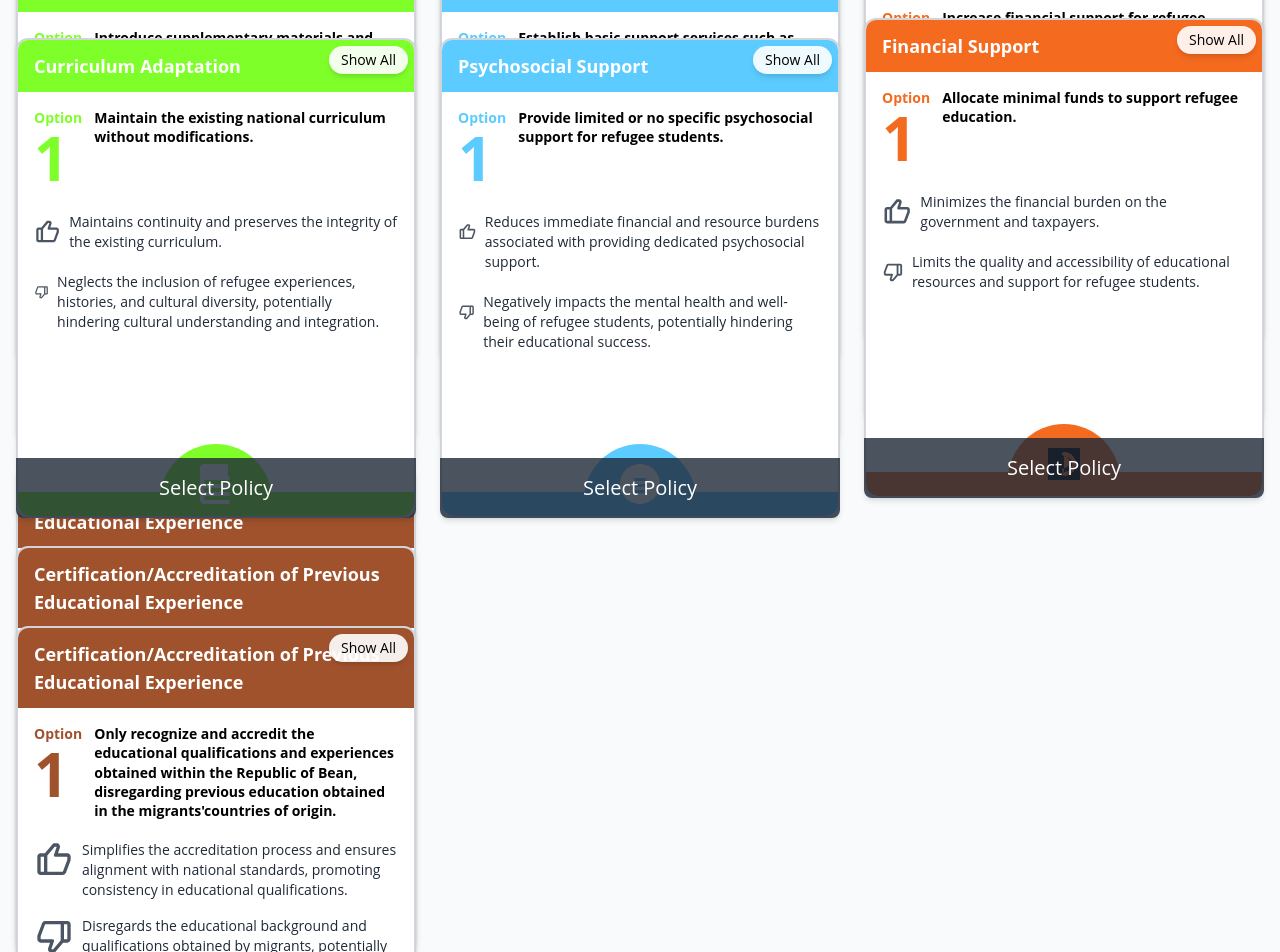
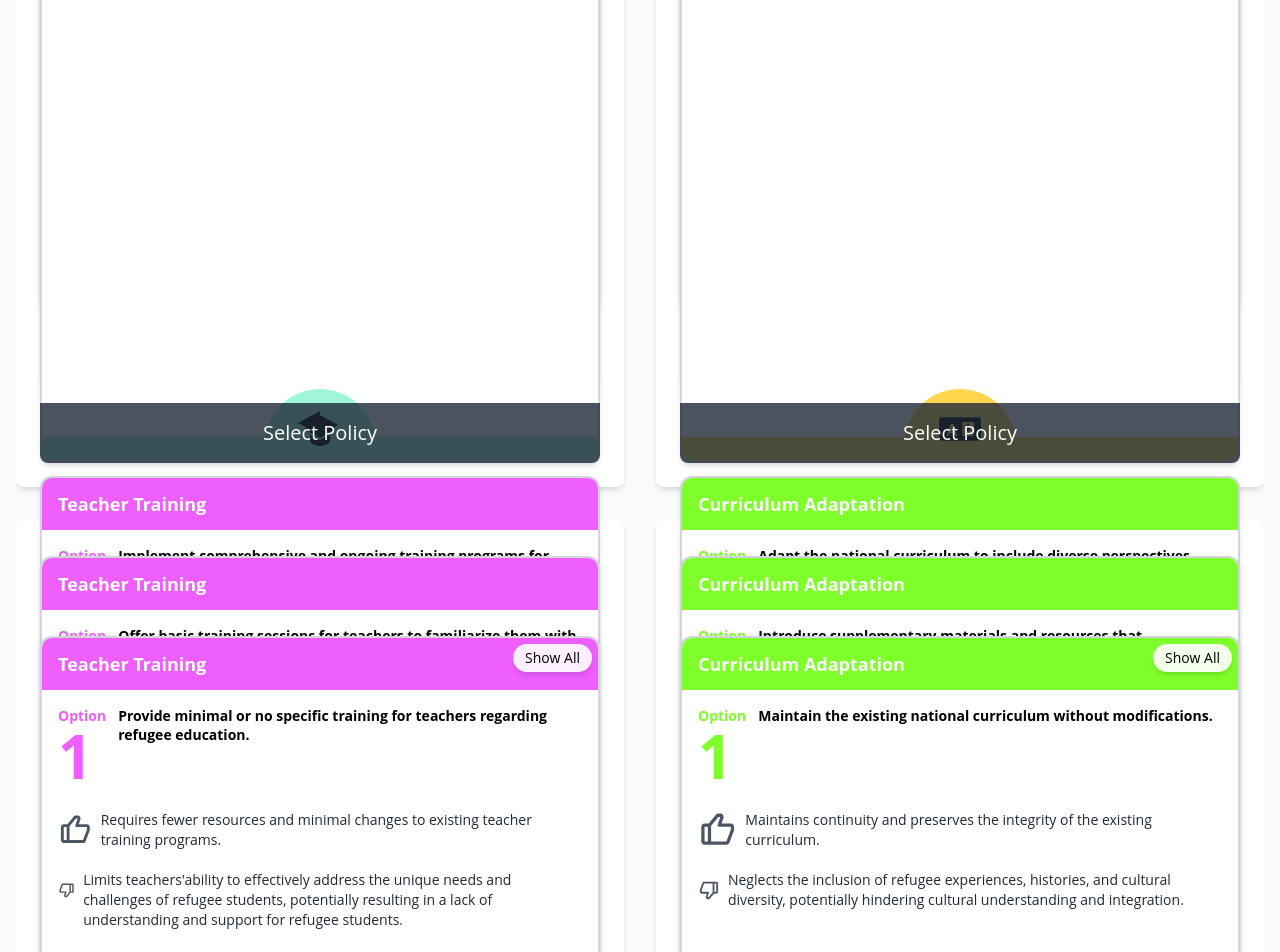
Before and after one commit to SankrityaT/bean-refugee-challenge-next, a Next.js app: page /policy-selection in a window 1280 px wide. Shown: the part 1720-2672 px from the top of the page. Built offline with nearby package versions, Linux system fonts and the light colour scheme.

Commit message:
Fix UI issues: Display all policy categories without scrolling, fix certification card bottom layer for Option 2, ensure consistent card heights and visibility of bottom elements

```diff
--- a/src/app/policy-selection/page.tsx
+++ b/src/app/policy-selection/page.tsx
@@ -91,7 +91,7 @@ export default function PolicySelectionPage() {
       {/* Main Content */}
       <main className="container mx-auto px-4 py-8">
         {/* Map Section */}
-        <section className="mb-10 bg-white rounded-lg shadow-sm p-6">
+        <section className="mb-10 bg-white rounded-lg shadow-md p-6">
           <h2 className="font-bebas text-3xl mb-4">Republic of Bean: Refugee Crisis</h2>
           <MapCanvas />
           <p className="text-gray-700">
@@ -102,7 +102,7 @@ export default function PolicySelectionPage() {
         </section>
 
         {/* Budget Indicator - Updated to show units instead of monetary value */}
-        <div className="bg-white p-4 rounded-lg shadow-sm border">
+        <div className="bg-white p-4 rounded-lg shadow-md border mb-8">
           <div className="flex justify-between items-center mb-2">
             <h3 className="font-bebas text-lg">Policy Budget</h3>
             <span className={`font-bold ${!budgetValidation.isValid ? 'text-warning-orange' : 'text-black'}`}>
@@ -118,18 +118,48 @@ export default function PolicySelectionPage() {
           />
         </div>
 
-        <h2 className="font-bebas text-3xl mt-8 mb-4">Policy Selection</h2>
-        <div className="grid grid-cols-1 md:grid-cols-2 lg:grid-cols-3 gap-6">
-          {POLICY_AREAS.map((area) => (
-            <div key={area.id} className="space-y-4">
-              <h3 className="font-bebas text-2xl flex items-center gap-2">
+        {/* Custom styling to ensure Option 2 certification card button is visible */}
+        <style jsx global>{`
+          .certification-option-2-button {
+            position: absolute !important;
+            bottom: -30px !important;
+            z-index: 9999 !important;
+          }
+        `}</style>
+
+        <h2 className="font-bebas text-3xl mt-8 mb-6 text-policy-maroon">Policy Selection</h2>
+
+        {/* Policy categories displayed in a non-scrolling flex container */}
+        <div className="mb-6">
+          <div className="flex flex-wrap gap-2 py-2">
+            {POLICY_AREAS.map((area) => (
+              <div
+                key={`category-${area.id}`}
+                className="px-4 py-2 bg-white rounded-full shadow-sm border border-gray-200 flex items-center gap-2 cursor-pointer hover:bg-gray-50 transition-colors"
+              >
+                <area.icon className="h-5 w-5" />
+                <span className="whitespace-nowrap font-medium">{area.title}</span>
+              </div>
+            ))}
+          </div>
+        </div>
+
+        {/* Responsive grid with smooth scrolling */}
+        <div className="grid grid-cols-1 md:grid-cols-2 gap-8 overflow-y-auto" style={{ scrollBehavior: 'smooth' }}>
+          {POLICY_AREAS.map((area, index) => (
+            <div
+              key={area.id}
+              id={`policy-area-${area.id}`}
+              className="bg-white rounded-lg shadow-md p-6 space-y-4 transition-all hover:shadow-lg scroll-mt-24"
+            >
+              <h3 className="font-bebas text-2xl flex items-center gap-2 text-policy-maroon border-b pb-2">
                 <area.icon className="h-6 w-6" />
                 {area.title}
               </h3>
               <p className="text-sm text-gray-600">{area.description}</p>
 
-              {/* Stacked Policy Cards */}
-              <div className="h-[30rem] relative">
+              {/* Stacked Policy Cards with adjusted container height for new card size */}
+              <div className="h-[55rem] relative">
                 <StackedPolicyCards
                   areaId={area.id}
                   areaIcon={area.icon}
@@ -142,11 +172,11 @@ export default function PolicySelectionPage() {
           ))}
         </div>
 
-        <div className="mt-8 flex justify-end">
+        <div className="mt-12 flex justify-end">
           <Button
             onClick={handleContinue}
             disabled={!budgetValidation.isValid}
-            className="bg-policy-maroon hover:bg-opacity-90"
+            className="bg-policy-maroon hover:bg-opacity-90 text-lg px-6 py-3"
           >
             Continue to Stakeholder Negotiation
           </Button>
--- a/src/components/ui/CertificationCard.tsx
+++ b/src/components/ui/CertificationCard.tsx
@@ -16,17 +16,20 @@ const CertificationCard: React.FC<CertificationCardProps> = ({
   advantage,
   disadvantage
 }) => {
+  // Special handling for Option 2 to ensure bottom content is visible
+  const isOption2 = optionNumber === 2;
+
   return (
-    <div className="w-full h-full bg-white rounded-xl border-2 border-gray-300 shadow-md overflow-hidden flex flex-col">
+    <div className="w-72 h-[38rem] bg-white rounded-xl border-2 border-gray-300 shadow-md overflow-visible flex flex-col">
       {/* Top Header (Brown) */}
       <div className="bg-[#A0522D] px-4 py-3">
-        <h2 className="text-lg font-bold text-white">{title}</h2>
+        <h2 className="text-lg font-bold text-white truncate">{title}</h2>
       </div>
 
       {/* Body Content */}
-      <div className="flex flex-grow flex-col gap-2 p-4">
+      <div className="p-4 flex flex-col gap-2 flex-grow">
         <div className="flex items-start gap-3">
-          <div className="flex flex-col items-start">
+          <div className="flex flex-col items-start flex-shrink-0">
             <div className="text-sm font-bold text-[#A0522D]">Option</div>
             <div className="text-6xl leading-none font-bold text-[#A0522D]">{optionNumber}</div>
           </div>
@@ -42,7 +45,7 @@ const CertificationCard: React.FC<CertificationCardProps> = ({
           </p>
         </div>
 
-        <div className="mt-2 flex items-start gap-2">
+        <div className="mt-2 flex items-start gap-2 mb-8">
           <BiDislike className="w-10 h-10 text-gray-600 flex-shrink-0" />
           <p className="text-sm text-gray-800">
             {disadvantage}
@@ -51,18 +54,34 @@ const CertificationCard: React.FC<CertificationCardProps> = ({
       </div>
 
       {/* Bottom Brown Footer + Certificate Icon */}
-      <div className="relative">
+      <div className="relative mt-auto">
+        {/* Rounded bottom of card */}
         <div className="h-6 w-full rounded-b-xl bg-[#A0522D]"></div>
-        <div className="absolute -top-12 left-1/2 z-10 -translate-x-1/2 transform">
-          <div className="flex h-20 w-28 items-center justify-center rounded-t-full bg-[#A0522D]">
-            {/* Certificate Icon */}
-            <svg className="h-12 w-12 text-white" viewBox="0 0 64 64" xmlns="http://www.w3.org/2000/svg">
-              <path d="M26 10c0-1.1.9-2 2-2h18l6 6v30c0 1.1-.9 2-2 2H28c-1.1 0-2-.9-2-2V10zm20 0v6h6l-6-6z" />
-              <circle cx="24" cy="44" r="5" fill="white" />
-              <path d="M21.5 49l1.5-2.5 1.5.7 1.5-.7 1.5 2.5-2.5.8z" />
-            </svg>
+
+        {isOption2 ? (
+          <div className="absolute -bottom-6 left-0 w-full">
+            <div className="h-6 bg-[#A0522D]"></div>
+            <div className="absolute -top-10 left-1/2 -translate-x-1/2">
+              <div className="h-20 w-28 bg-[#A0522D] rounded-t-full flex items-center justify-center">
+                <svg className="h-12 w-12 text-white" viewBox="0 0 64 64" xmlns="http://www.w3.org/2000/svg">
+                  <path d="M26 10c0-1.1.9-2 2-2h18l6 6v30c0 1.1-.9 2-2 2H28c-1.1 0-2-.9-2-2V10zm20 0v6h6l-6-6z" fill="currentColor" />
+                  <circle cx="24" cy="44" r="5" fill="white" />
+                  <path d="M21.5 49l1.5-2.5 1.5.7 1.5-.7 1.5 2.5-2.5.8z" fill="white" />
+                </svg>
+              </div>
+            </div>
           </div>
-        </div>
+        ) : (
+          <div className="absolute -top-12 left-1/2 z-10 -translate-x-1/2 transform">
+            <div className="flex h-20 w-28 items-center justify-center rounded-t-full bg-[#A0522D]">
+              <svg className="h-12 w-12 text-white" viewBox="0 0 64 64" xmlns="http://www.w3.org/2000/svg">
+                <path d="M26 10c0-1.1.9-2 2-2h18l6 6v30c0 1.1-.9 2-2 2H28c-1.1 0-2-.9-2-2V10zm20 0v6h6l-6-6z" fill="currentColor" />
+                <circle cx="24" cy="44" r="5" fill="white" />
+                <path d="M21.5 49l1.5-2.5 1.5.7 1.5-.7 1.5 2.5-2.5.8z" fill="white" />
+              </svg>
+            </div>
+          </div>
+        )}
       </div>
     </div>
   );
--- a/src/components/ui/FinancialSupportCard.tsx
+++ b/src/components/ui/FinancialSupportCard.tsx
@@ -17,16 +17,16 @@ const FinancialSupportCard: React.FC<FinancialSupportCardProps> = ({
   disadvantage
 }) => {
   return (
-    <div className="w-full h-full bg-white rounded-xl border-2 border-gray-300 shadow-md overflow-hidden flex flex-col">
+    <div className="w-72 h-[32rem] bg-white rounded-xl border-2 border-gray-300 shadow-md overflow-visible flex flex-col pb-8">
       {/* Top Header (Orange) */}
       <div className="bg-[#F46A1F] px-4 py-3">
-        <h2 className="text-lg font-bold text-white">{title}</h2>
+        <h2 className="text-lg font-bold text-white truncate">{title}</h2>
       </div>
 
       {/* Body Content */}
-      <div className="flex flex-grow flex-col gap-2 p-4">
+      <div className="p-4 flex flex-col gap-2 flex-grow">
         <div className="flex items-start gap-3">
-          <div className="flex flex-col items-start">
+          <div className="flex flex-col items-start flex-shrink-0">
             <div className="text-sm font-bold text-[#F46A1F]">Option</div>
             <div className="text-6xl leading-none font-bold text-[#F46A1F]">{optionNumber}</div>
           </div>
@@ -35,30 +35,35 @@ const FinancialSupportCard: React.FC<FinancialSupportCardProps> = ({
           </p>
         </div>
 
-        <div className="mt-4 flex items-start gap-2">
-          <BiLike className="w-10 h-10 text-gray-600" />
+        <div className="mt-3 flex items-start gap-2">
+          <BiLike className="w-10 h-10 text-gray-600 flex-shrink-0" />
           <p className="text-sm text-gray-800">
             {advantage}
           </p>
         </div>
 
-        <div className="mt-3 flex items-start gap-2">
-          <BiDislike className="w-10 h-10 text-gray-600" />
+        <div className="mt-2 flex items-start gap-2">
+          <BiDislike className="w-10 h-10 text-gray-600 flex-shrink-0" />
           <p className="text-sm text-gray-800">
             {disadvantage}
           </p>
         </div>
       </div>
 
-      {/* Bottom Orange Footer + Dollar Icon */}
-      <div className="relative">
+      {/* Bottom Orange Footer + Dollar Icon + Bottom Bar */}
+      <div className="relative mt-auto">
+        {/* Rounded bottom of card */}
         <div className="h-6 w-full rounded-b-xl bg-[#F46A1F]"></div>
 
-        <div className="absolute -top-12 left-1/2 z-10 -translate-x-1/2 transform">
+        {/* Full width orange bar below the semicircle */}
+        <div className="absolute -bottom-8 w-full h-8 bg-[#F46A1F] z-0"></div>
+
+        {/* Half circle with dollar icon */}
+        <div className="absolute bottom-0 left-1/2 z-10 -translate-x-1/2 transform">
           <div className="flex h-20 w-28 items-center justify-center rounded-t-full bg-[#F46A1F]">
             {/* Dollar Icon */}
-            <svg className="h-12 w-12 text-black" fill="currentColor" viewBox="0 0 24 24">
-              <path d="M4 4h16v16H4V4zm8 2c-.55 0-1 .45-1 1s.45 1 1 1c1.66 0 3 1.34 3 3s-1.34 3-3 3c-.55 0-1 .45-1 1s.45 1 1 1c2.21 0 4-1.79 4-4s-1.79-4-4-4zm0 10c-.55 0-1 .45-1 1s.45 1 1 1c3.31 0 6-2.69 6-6s-2.69-6-6-6z" />
+            <svg className="h-12 w-12 text-white" fill="currentColor" viewBox="0 0 24 24">
+              <path d="M11.8 10.9c-2.27-.59-3-1.2-3-2.15 0-1.09 1.01-1.85 2.7-1.85 1.78 0 2.44.85 2.5 2.1h2.21c-.07-1.72-1.12-3.3-3.21-3.81V3h-3v2.16c-1.94.42-3.5 1.68-3.5 3.61 0 2.31 1.91 3.46 4.7 4.13 2.5.6 3 1.48 3 2.41 0 .69-.49 1.79-2.7 1.79-2.06 0-2.87-.92-2.98-2.1h-2.2c.12 2.19 1.76 3.42 3.68 3.83V21h3v-2.15c1.95-.37 3.5-1.5 3.5-3.55 0-2.84-2.43-3.81-4.7-4.4z"/>
             </svg>
           </div>
         </div>
--- a/src/components/ui/PsychosocialSupportCard.tsx
+++ b/src/components/ui/PsychosocialSupportCard.tsx
@@ -17,16 +17,16 @@ const PsychosocialSupportCard: React.FC<PsychosocialSupportCardProps> = ({
   disadvantage
 }) => {
   return (
-    <div className="w-full h-full bg-white rounded-xl border-2 border-gray-300 shadow-md overflow-hidden flex flex-col">
+    <div className="w-72 h-[32rem] bg-white rounded-xl border-2 border-gray-300 shadow-md overflow-visible flex flex-col">
       {/* Top Header (Blue) */}
       <div className="bg-[#5CCBFF] px-4 py-3">
-        <h2 className="text-white font-bold text-lg">{title}</h2>
+        <h2 className="text-white font-bold text-lg truncate">{title}</h2>
       </div>
 
       {/* Body Content */}
       <div className="p-4 flex flex-col gap-2 flex-grow">
         <div className="flex items-start gap-3">
-          <div className="flex flex-col items-start">
+          <div className="flex flex-col items-start flex-shrink-0">
             <div className="text-[#5CCBFF] font-bold text-sm">Option</div>
             <div className="text-[#5CCBFF] text-6xl font-bold leading-none">{optionNumber}</div>
           </div>
@@ -36,14 +36,14 @@ const PsychosocialSupportCard: React.FC<PsychosocialSupportCardProps> = ({
         </div>
 
         <div className="flex items-start gap-2 mt-4">
-          <BiLike className="w-10 h-10 text-gray-600" />
+          <BiLike className="w-10 h-10 text-gray-600 flex-shrink-0" />
           <p className="text-sm text-gray-800">
             {advantage}
           </p>
         </div>
 
         <div className="flex items-start gap-2 mt-3">
-          <BiDislike className="w-10 h-10 text-gray-600" />
+          <BiDislike className="w-10 h-10 text-gray-600 flex-shrink-0" />
           <p className="text-sm text-gray-800">
             {disadvantage}
           </p>
@@ -51,27 +51,15 @@ const PsychosocialSupportCard: React.FC<PsychosocialSupportCardProps> = ({
       </div>
 
       {/* Bottom Blue Footer + Brain Icon */}
-      <div className="relative">
+      <div className="relative mt-auto">
         <div className="bg-[#5CCBFF] h-6 w-full rounded-b-xl"></div>
 
         <div className="absolute -top-12 left-1/2 transform -translate-x-1/2 z-10">
           <div className="w-28 h-20 bg-[#5CCBFF] rounded-t-full flex items-center justify-center">
-            {/* Brain Icon - Different for each option */}
-            {optionNumber === 1 && (
-              <svg className="w-12 h-12 text-white" fill="currentColor" viewBox="0 0 24 24">
-                <path d="M12 2C6.48 2 2 6.48 2 12s4.48 10 10 10 10-4.48 10-10S17.52 2 12 2zm2.25 14.5h-4.5c-.41 0-.75-.34-.75-.75S9.34 15 9.75 15h4.5c.41 0 .75.34.75.75s-.34.75-.75.75zm0-3h-4.5c-.41 0-.75-.34-.75-.75s.34-.75.75-.75h4.5c.41 0 .75.34.75.75s-.34.75-.75.75zm0-3h-4.5C9.34 10.5 9 10.16 9 9.75s.34-.75.75-.75h4.5c.41 0 .75.34.75.75s-.34.75-.75.75z"/>
-              </svg>
-            )}
-            {optionNumber === 2 && (
-              <svg className="w-12 h-12 text-white" fill="currentColor" viewBox="0 0 24 24">
-                <path d="M12 2C6.48 2 2 6.48 2 12s4.48 10 10 10 10-4.48 10-10S17.52 2 12 2zm3 11c0 .83-.34 1.58-.88 2.12.06.21.09.43.09.66 0 1.1-.9 2-2 2s-2-.9-2-2c0-.11.01-.21.03-.31a2.995 2.995 0 01-1.58-5.08C8.4 7.87 10.1 7 12 7s3.6.87 4.34 2.39C16.79 10.17 17 10.57 17 11z" />
-              </svg>
-            )}
-            {optionNumber === 3 && (
-              <svg className="w-12 h-12 text-white" fill="currentColor" viewBox="0 0 24 24">
-                <path d="M12 2a10 10 0 100 20 10 10 0 000-20zm3 11c0 .83-.34 1.58-.88 2.12.06.21.09.43.09.66 0 1.1-.9 2-2 2s-2-.9-2-2c0-.11.01-.21.03-.31a2.995 2.995 0 01-1.58-5.08C8.4 7.87 10.1 7 12 7s3.6.87 4.34 2.39C16.79 10.17 17 10.57 17 11z" />
-              </svg>
-            )}
+            {/* Brain Icon */}
+            <svg className="w-12 h-12 text-white" fill="currentColor" viewBox="0 0 24 24">
+              <path d="M13 3c-4.97 0-9 4.03-9 9H1l3.89 3.89.07.14L9 12H6c0-3.87 3.13-7 7-7s7 3.13 7 7-3.13 7-7 7c-1.93 0-3.68-.79-4.94-2.06l-1.42 1.42C8.27 19.99 10.51 21 13 21c4.97 0 9-4.03 9-9s-4.03-9-9-9zm-1 5v5l4.28 2.54.72-1.21-3.5-2.08V8H12z"/>
+            </svg>
           </div>
         </div>
       </div>
```
